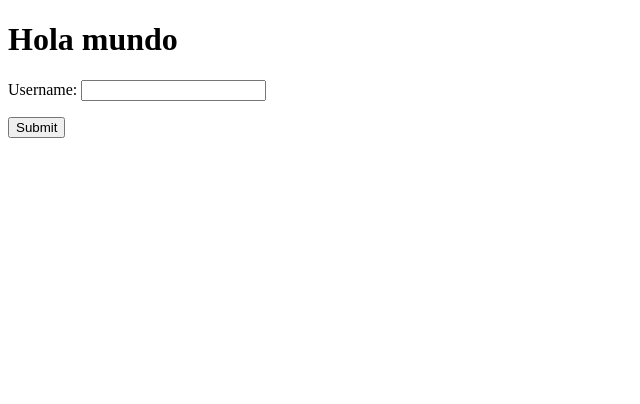
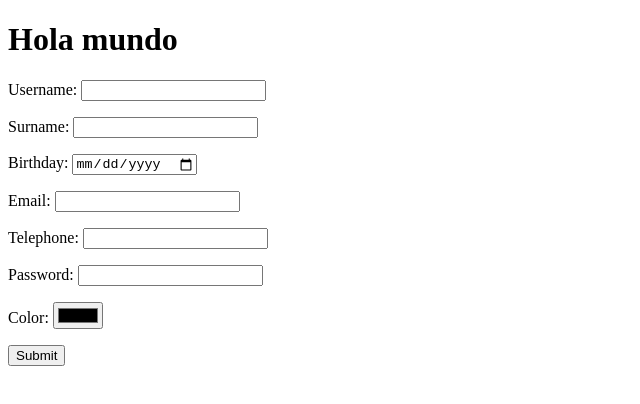
Before and after one commit to MarioCR-sw/int-usu-p1, a plain HTML site: page index.html in a window 1280 px wide. Shown: the whole page, without its empty margins (0-640 px from the left). Drawn offline with Linux system fonts and the light colour scheme.

Commit message:
Formulario completo

```diff
--- a/index.html
+++ b/index.html
@@ -6,12 +6,51 @@
     <body>
         <h1>Hola mundo</h1>
     </body>
+
     <form action="" >
         <p>
             <label for="username">Username:</label>
             <input type="text" name="username" id="username" title='Introduce
             your name' autocomplete="name"/>
         </p>
+
+        <p>
+            <label for="surname">Surname:</label>
+            <input type="text" name="surname" id="surname" title='Introduce
+            your surname' autocomplete="surname"/>
+        </p>
+
+        <p>
+            <label for="bday">Birthday:</label>
+            <input type="date" name="bday" id="bday" title=' Introduce
+            your birthday' autocomplete="birthday"/>
+        </p>
+
+        <p>
+            <label for="email">Email:</label>
+            <input type="email" name="email" id="email" title='Introduce
+            your e-mail' autocomplete="email"/>
+        </p>
+
+        <p>
+            <label for="telephone">Telephone:</label>
+            <input type="tel" name="telephone" id="telephone" title='Introduce
+            your telephone' autocomplete="telephone"/>
+        </p>
+
+        <p>
+            <label for="password">Password:</label>
+            <input type="password" name="password" id="password" title='Introduce
+            your password' autocomplete="password"/>
+        </p>
+
+        <p>
+            <label for="color">Color:</label>
+            <input type="color" name="color" id="color" title='Introduce
+            your favourite color' autocomplete="color"/>
+        </p>
+
         <input type="submit" value="Submit" />
-        </form>
+    </form>
+
 </html>
```
